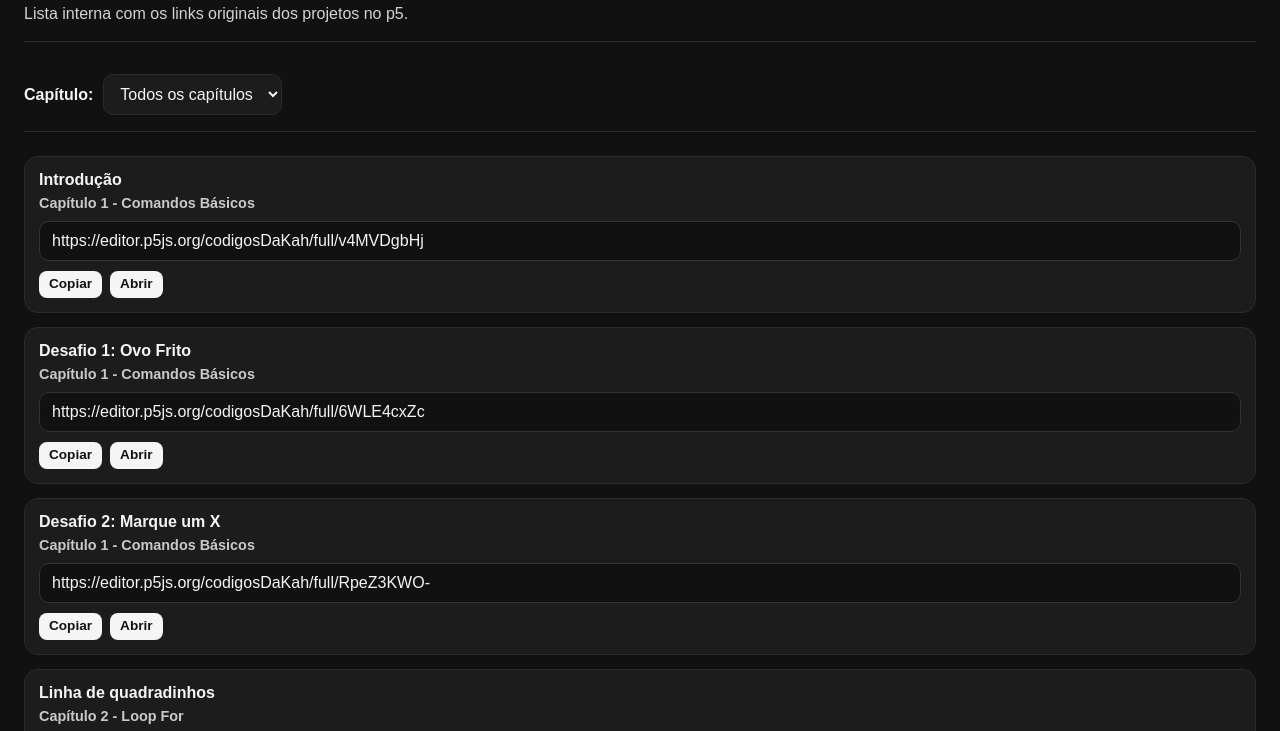
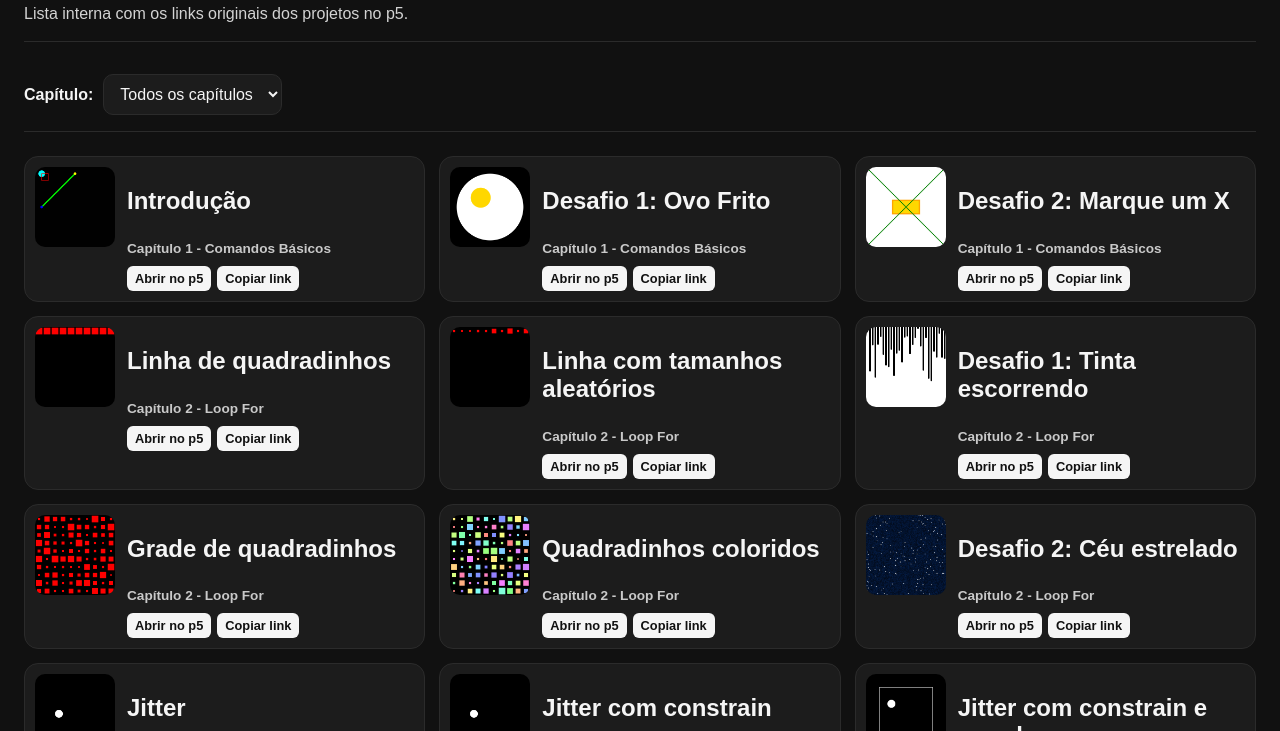
Before and after one commit to kbrilhante/modulop5js, a plain HTML site: page p5links.html in a window 1280 px wide. Shown: the part 64-795 px from the top of the page. Drawn offline with Linux system fonts and the light colour scheme.

Commit message:
improved links layout

```diff
--- a/p5links.js
+++ b/p5links.js
@@ -76,39 +76,44 @@ function createLinkItem(project) {
   const article = document.createElement("article");
   article.className = "p5-link-card";
 
+  const thumb = document.createElement("div");
+  thumb.className = "p5-link-thumb";
+
+  if (project.thumbnail) {
+    thumb.style.backgroundImage = `url("${project.thumbnail}")`;
+  } else {
+    thumb.textContent = "Sem thumb";
+  }
+
+  const content = document.createElement("div");
+  content.className = "p5-link-content";
+
   const title = document.createElement("h2");
-  title.className = "p5-link-title";
   title.textContent = project.title || "Sem título";
 
   const meta = document.createElement("p");
   meta.className = "p5-link-meta";
   meta.textContent = `Capítulo ${project.chapter} - ${project.topic || "Sem tema"}`;
 
-  const input = document.createElement("input");
-  input.className = "p5-link-input";
-  input.type = "text";
-  input.readOnly = true;
-  input.value = project.viewUrl || "";
-
   const actions = document.createElement("div");
   actions.className = "p5-link-actions";
 
-  const copyBtn = document.createElement("button");
-  copyBtn.type = "button";
-  copyBtn.textContent = "Copiar";
-  copyBtn.addEventListener("click", async () => {
-    await copyText(project.viewUrl || "", copyBtn, "Copiar", "Copiado!");
-  });
-
   const openBtn = document.createElement("a");
-  openBtn.className = "p5-link-open";
   openBtn.href = project.viewUrl || "#";
   openBtn.target = "_blank";
   openBtn.rel = "noopener noreferrer";
-  openBtn.textContent = "Abrir";
+  openBtn.textContent = "Abrir no p5";
 
-  actions.append(copyBtn, openBtn);
-  article.append(title, meta, input, actions);
+  const copyBtn = document.createElement("button");
+  copyBtn.textContent = "Copiar link";
+  copyBtn.addEventListener("click", async () => {
+    await copyText(project.viewUrl || "", copyBtn, "Copiar link", "Copiado!");
+  });
+
+  actions.append(openBtn, copyBtn);
+  content.append(title, meta, actions);
+
+  article.append(thumb, content);
 
   return article;
 }
--- a/style.css
+++ b/style.css
@@ -373,57 +373,60 @@ button {
   background: #2a2a2a;
 }
 
-.p5-links-list {
-  display: grid;
-  gap: 14px;
-  margin-top: 20px;
-}
-
 .p5-link-card {
+  display: flex;
+  gap: 12px;
   background: #1c1c1c;
   border: 1px solid #2b2b2b;
   border-radius: 14px;
-  padding: 14px;
+  padding: 10px;
 }
 
-.p5-link-title {
-  margin: 0 0 6px;
-  font-size: 1rem;
+.p5-link-thumb {
+  width: 80px;
+  height: 80px;
+  border-radius: 10px;
+  background-size: cover;
+  background-position: center;
+  background-color: #111;
+  flex-shrink: 0;
+}
+
+.p5-link-content {
+  display: flex;
+  flex-direction: column;
+  gap: 6px;
+  flex: 1;
 }
 
 .p5-link-meta {
-  margin: 0 0 10px;
-  font-size: 0.9rem;
+  margin: 0;
+  font-size: 0.85rem;
   opacity: 0.8;
   font-weight: 600;
 }
 
-.p5-link-input {
-  width: 100%;
-  padding: 10px 12px;
-  border-radius: 10px;
-  border: 1px solid #333;
-  background: #111;
-  color: #f5f5f5;
-  font: inherit;
-}
-
 .p5-link-actions {
   display: flex;
-  gap: 8px;
-  margin-top: 10px;
-  flex-wrap: wrap;
+  gap: 6px;
+  margin-top: 4px;
 }
 
 .p5-link-actions button,
-.p5-link-open {
+.p5-link-actions a {
   background: #f5f5f5;
   color: #111;
   border: none;
-  padding: 6px 10px;
-  border-radius: 8px;
+  padding: 5px 8px;
+  border-radius: 6px;
+  font-size: 0.8rem;
   font-weight: 600;
-  font-size: 0.85rem;
-  line-height: 1.1;
   text-decoration: none;
 }
+
+.p5-links-list {
+  display: grid;
+  grid-template-columns: repeat(auto-fill, minmax(320px, 1fr));
+  gap: 14px;
+  margin-top: 20px;
+}
```
